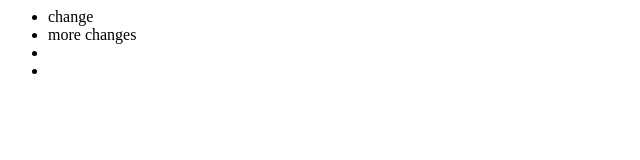
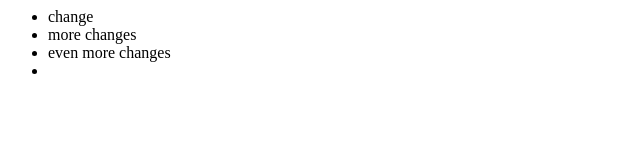
Before and after one commit to campercat/special-waddle, a plain HTML site: page index.html in a window 1280 px wide. Shown: the whole page, without its empty margins (0-640 px from the left). Drawn offline with Linux system fonts and the light colour scheme.

Commit message:
added more changes

```diff
--- a/index.html
+++ b/index.html
@@ -1,6 +1,6 @@
 <ul>
     <li>change</li>
     <li>more changes</li>
-    <li></li>
+    <li>even more changes</li>
     <li></li>
 </ul>
```
